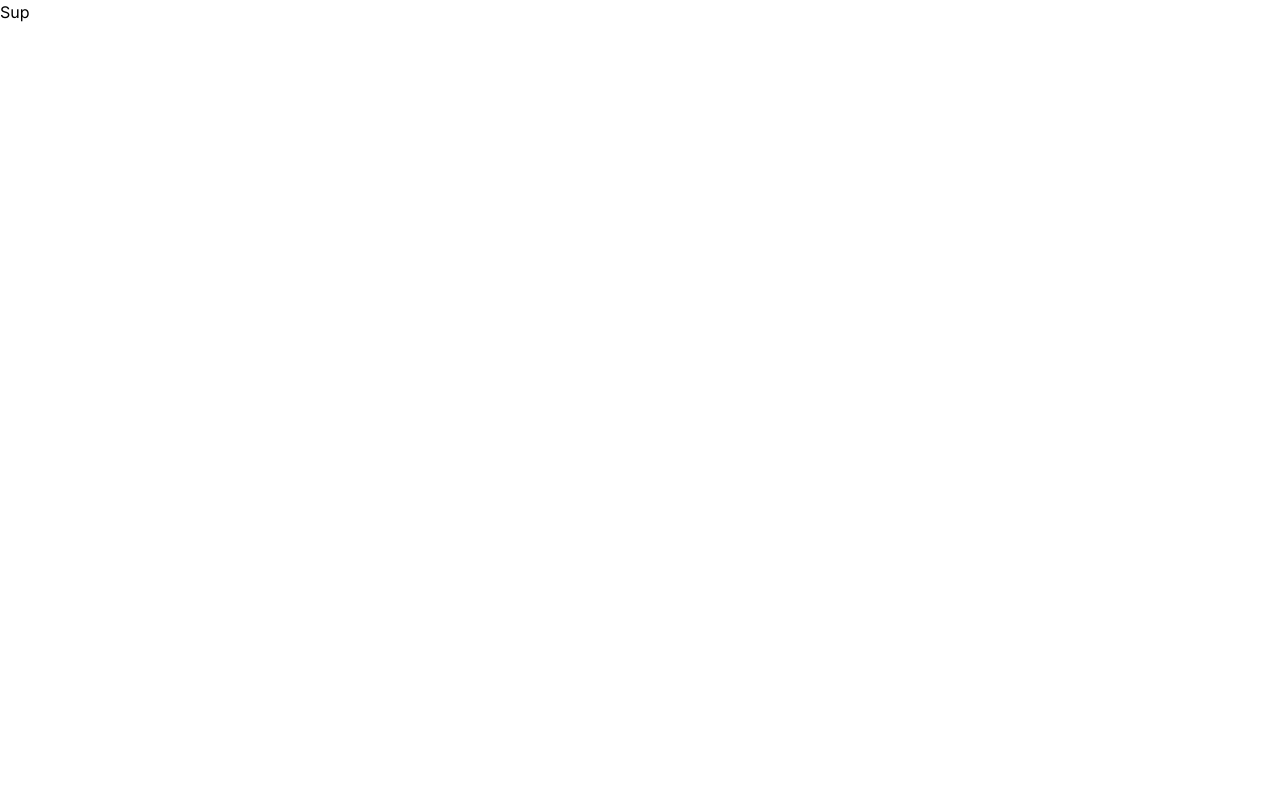
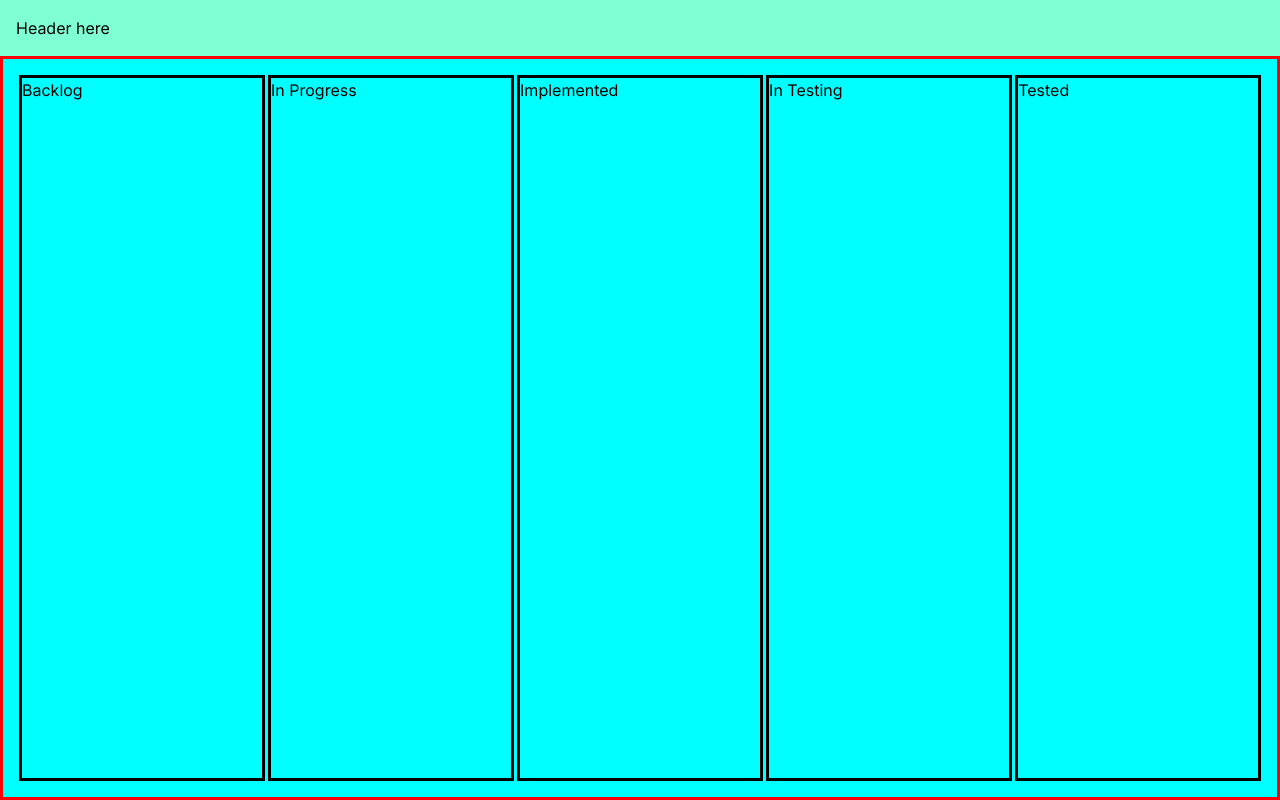
Before and after one commit to hi-brylle/kanban-board-portfolio, a Next.js app: page / in a window 1280 px wide. Built offline with nearby package versions, Linux system fonts and the light colour scheme.

Commit message:
Add basic layout

```diff
--- a/src/app/globals.css
+++ b/src/app/globals.css
@@ -4,4 +4,31 @@
 
 :root { }
 
-body { }
+html, body {
+    height: 100%;
+}
+
+body {
+    display: flex;
+    flex-direction: column;
+}
+
+header {
+    background-color: aquamarine;
+    padding: 1em;
+}
+
+main {
+    border: solid red 3px;
+    background-color: aqua;
+
+    flex: 1;
+    padding: 1em;
+    display: grid;
+    grid-template-columns: 1fr 1fr 1fr 1fr 1fr;
+    grid-gap: 0.2em;
+}
+
+section {
+    border: solid black 0.2em;
+}
--- a/src/app/page.tsx
+++ b/src/app/page.tsx
@@ -1,3 +1,14 @@
 export default function Home() {
-    return <>Sup</>
+    return (
+    <>
+        <header>Header here</header>
+        <main>
+            <section>Backlog</section>
+            <section>In Progress</section>
+            <section>Implemented</section>
+            <section>In Testing</section>
+            <section>Tested</section>
+        </main>
+    </>
+    )
 }
```
